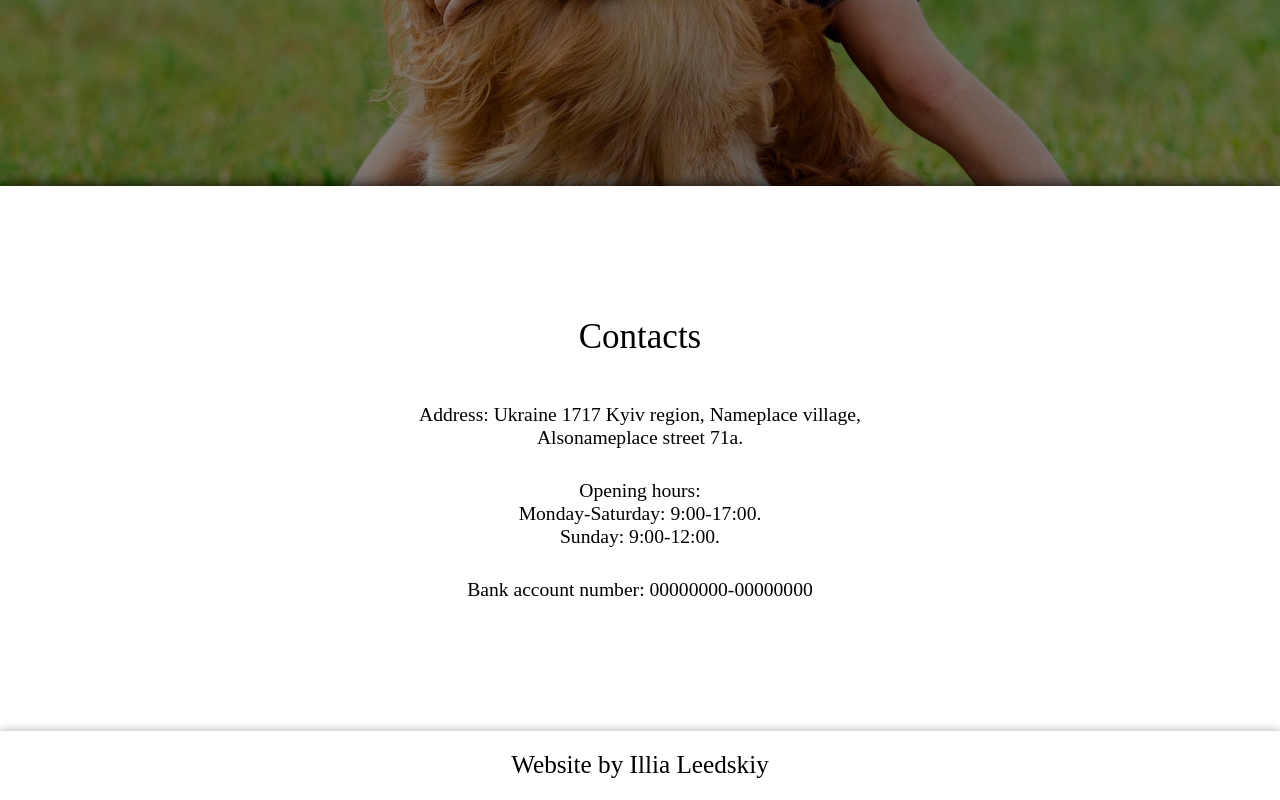
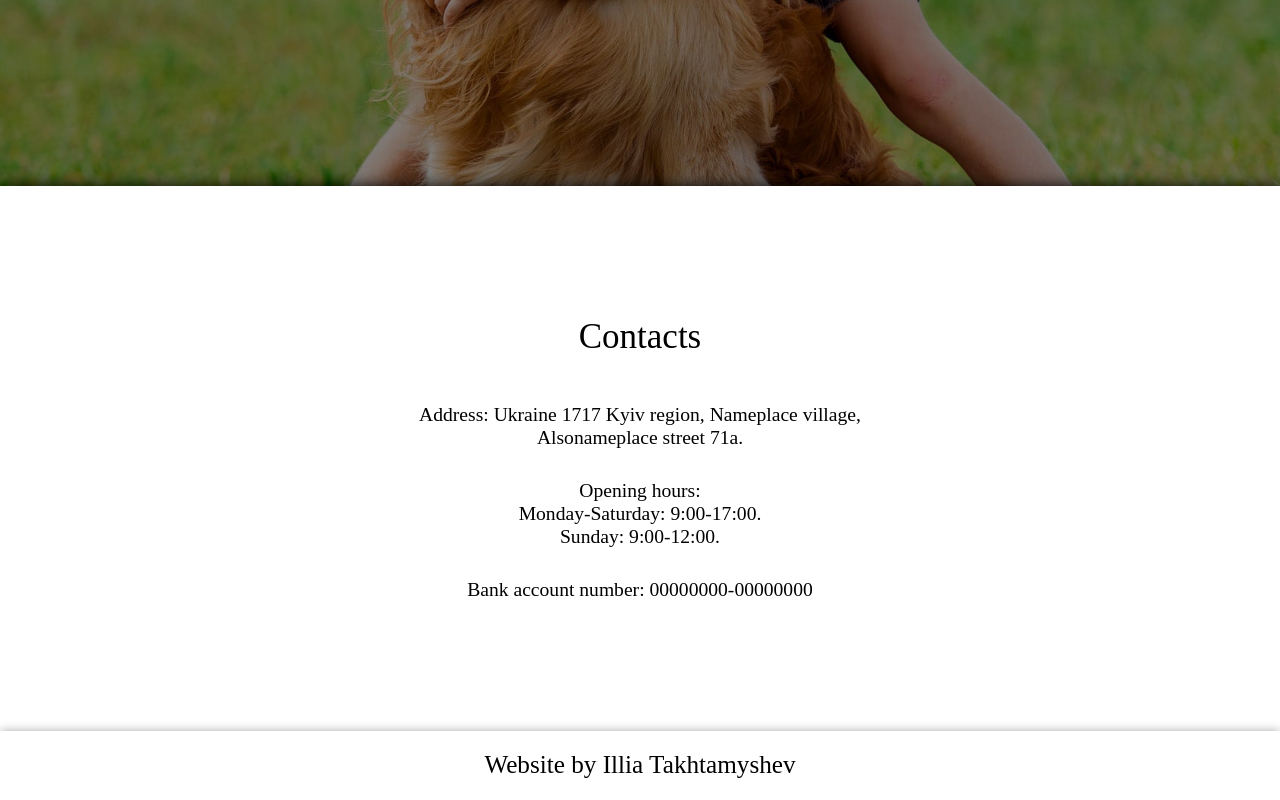
Before and after one commit to leedskiy/KNIGHTS-SOFT-SPOT, a plain HTML site: page index.html in a window 1280 px wide. Shown: the part 3447-4247 px from the top of the page. Drawn offline with Linux system fonts and the light colour scheme; a web font is replaced by a local one.

Commit message:
update html and README

```diff
--- a/index.html
+++ b/index.html
@@ -192,7 +192,8 @@
 
                                 <ul class="block5__list">
                                     <li class="block5__element">
-                                        <div class="block5__item" title="Facebook group of the shelter &ldquo;Дай лапу, друг&rdquo;">
+                                        <div class="block5__item"
+                                            title="Facebook group of the shelter &ldquo;Дай лапу, друг&rdquo;">
                                             <h3 class="block5__option link link-light">
                                                 <a href="https://www.facebook.com/groups/daylapu" target="_blank">
                                                     Дай лапу, друг
@@ -202,7 +203,8 @@
                                     </li>
 
                                     <li class="block5__element">
-                                        <div class="block5__item" title="Facebook group of the shelter &ldquo;КП Центр поводження з тваринами&rdquo;">
+                                        <div class="block5__item"
+                                            title="Facebook group of the shelter &ldquo;КП Центр поводження з тваринами&rdquo;">
                                             <h3 class="block5__option link link-light">
                                                 <a href="https://www.facebook.com/animals.kharkov/?ref=page_internal"
                                                     target="_blank">
@@ -213,7 +215,8 @@
                                     </li>
 
                                     <li class="block5__element">
-                                        <div class="block5__item" title="Facebook group of the shelter &ldquo;Промінчик надіі&rdquo;">
+                                        <div class="block5__item"
+                                            title="Facebook group of the shelter &ldquo;Промінчик надіі&rdquo;">
                                             <h3 class="block5__option link link-light">
                                                 <a href="https://www.facebook.com/groups/737331146448350"
                                                     target="_blank">Промінчик надіі</a>
@@ -222,7 +225,8 @@
                                     </li>
 
                                     <li class="block5__element">
-                                        <div class="block5__item" title="Website of the shelter &ldquo;Gostomel Shelter&rdquo;">
+                                        <div class="block5__item"
+                                            title="Website of the shelter &ldquo;Gostomel Shelter&rdquo;">
                                             <h3 class="block5__option link link-light">
                                                 <a href="https://www.gostomelshelter.com/" target="_blank">Gostomel
                                                     Shelter</a>
@@ -231,7 +235,8 @@
                                     </li>
 
                                     <li class="block5__element">
-                                        <div class="block5__item" title="Instagram page of the shelter &ldquo;Бест Френдз&rdquo;">
+                                        <div class="block5__item"
+                                            title="Instagram page of the shelter &ldquo;Бест Френдз&rdquo;">
                                             <h3 class="block5__option link link-light">
                                                 <a href="https://www.instagram.com/priiut_best_friends/?utm_source=ig_embed&ig_rid=cbf9bb2e-fcef-4a45-bc14-7f5de7e9583f"
                                                     target="_blank">
@@ -242,7 +247,8 @@
                                     </li>
 
                                     <li class="block5__element">
-                                        <div class="block5__item" title="Website of the shelter &ldquo;В добрі руки&rdquo;">
+                                        <div class="block5__item"
+                                            title="Website of the shelter &ldquo;В добрі руки&rdquo;">
                                             <h3 class="block5__option link link-light">
                                                 <a href="https://dobri-ruky.com.ua/" target="_blank">В добрі руки</a>
                                             </h3>
@@ -289,7 +295,7 @@
             <div class="footer__container __container">
                 <h3 class="footer__text link link-dark" title="GitHub account of the creator">
                     <a href="https://github.com/leedskiy" class="footer__link" target="_blank">
-                        Website by Illia Leedskiy
+                        Website by Illia Takhtamyshev
                     </a>
                 </h3>
             </div>
```
Also changed, not shown: pages/page2.html (+1 -1 lines), pages/page3.html (+1 -1 lines), pages/page4.html (+1 -1 lines), 1 other file.
